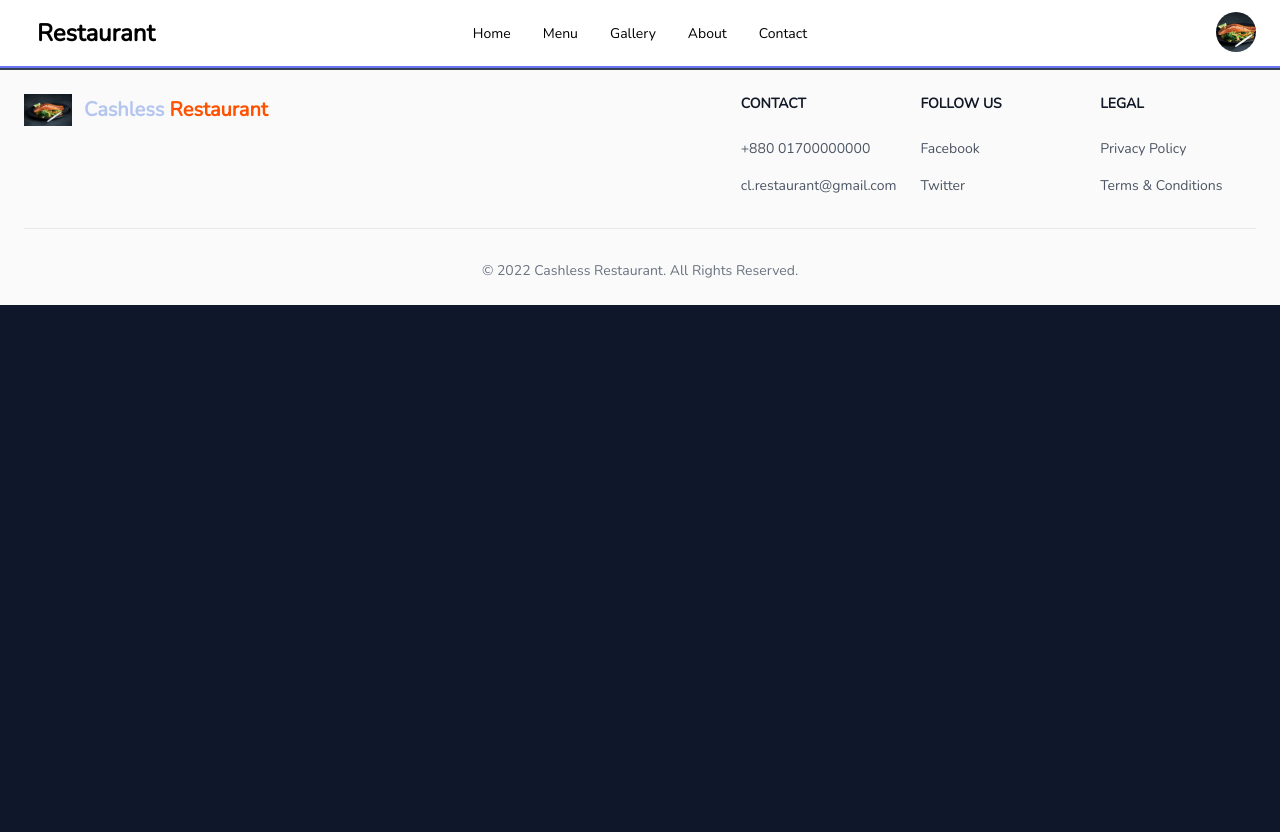
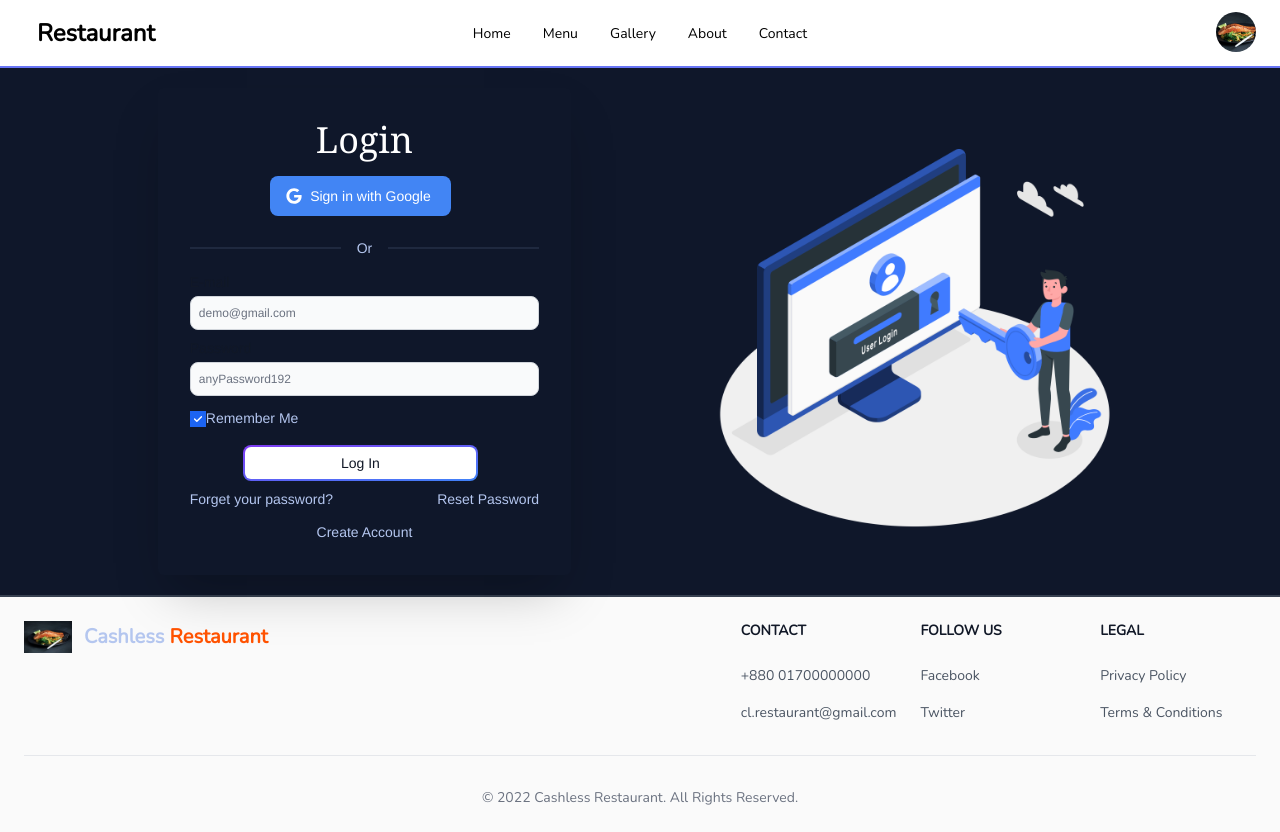
Before and after one commit to merazulEhsan/Cashless-Restaurant, a React (Create React App) app: page /login in a window 1280 px wide. Before the commit the page ends 800 px from the top, so only its background shows below. Built offline with nearby package versions, Linux system fonts and the light colour scheme.

Commit message:
14th commit

```diff
--- a/public/index.html
+++ b/public/index.html
@@ -24,8 +24,11 @@
     -->
   <link rel="stylesheet" href="https://unpkg.com/aos@next/dist/aos.css" />
   <link rel="preconnect" href="https://fonts.googleapis.com">
-<link rel="preconnect" href="https://fonts.gstatic.com" crossorigin>
-<link href="https://fonts.googleapis.com/css2?family=Great+Vibes&family=Nunito&family=Playfair+Display&display=swap" rel="stylesheet">
+  <link rel="preconnect" href="https://fonts.gstatic.com" crossorigin>
+  <link href="https://fonts.googleapis.com/css2?family=Great+Vibes&family=Nunito&family=Playfair+Display&display=swap"
+    rel="stylesheet">
+
+  <script src="https://kit.fontawesome.com/d8b475a339.js" crossorigin="anonymous"></script>
 
   <title>Cashless Restaurant</title>
 </head>
--- a/src/App.js
+++ b/src/App.js
@@ -7,6 +7,7 @@ import Navbar from './components/Header/Navbar'
 import Home from './components/Home/Home';
 import Menu from './components/Menu/Menus';
 import Footer from './components/Footer/Footer';
+import Login from './components/Login/Login';
 
 function App() {
   return (
@@ -18,6 +19,8 @@ function App() {
       <Route path='/gallery' element={<Gallery></Gallery>}></Route>
       <Route path='/about' element={<About></About>}></Route>
       <Route path='/contact' element={<Contact></Contact>}></Route>
+      <Route path='/login' element={<Login></Login>}></Route>
+
     </Routes>
     <Footer></Footer>
     </>
--- a/src/components/About/Chefs.js
+++ b/src/components/About/Chefs.js
@@ -9,7 +9,7 @@ export default function Chefs() {
         <section className='w-full mt-16 sm:p-5 container m-auto'>
             <div className='relative w-full'>
                 <h1 className='text-5xl sm:text-8xl font-vibes text-[#c8a97e] text-center'>Chef</h1>
-                <span className='text-xl sm:text-4xl font-nunito absolute left-1/4 -translate-y-6 sm:-translate-y-10 md:left-48 lg:left-1/3 xl:left-1/3 xl:translate-x-14 text-zinc-300 font-black'>Our Professional Chef</span>
+                <span className='text-3xl sm:text-5xl font-serif absolute left-1/4 -translate-y-6 sm:-translate-y-10 md:left-48 lg:left-1/3 xl:left-1/3 xl:translate-x-4 text-zinc-300 font-black'>Professional Chef</span>
             </div>
 
             <div className='mt-20 mb-20 m-auto' data-aos="fade-up" data-aos-duration="3000">
--- a/src/components/Footer/Footer.js
+++ b/src/components/Footer/Footer.js
@@ -4,7 +4,7 @@ import salmon from '../../images/salmon.jpg'
 export default function Footer() {
   return (
 
-<footer className="p-4 bg-[#fafafa] sm:p-6 dark:bg-gray-900 border-t-2 border-gray-700 container m-auto">
+<footer className="p-4 bg-[#fafafa] sm:p-6 dark:bg-black border-t-2 border-gray-700 container m-auto">
     <div className="md:flex md:justify-between ">
         <div className="mb-6 md:mb-0">
             <a href="/" className="flex items-center">
--- a/src/components/Header/Navbar.js
+++ b/src/components/Header/Navbar.js
@@ -23,7 +23,7 @@ export default function Navbar() {
         </>
     )
     return (
-        <div className="navbar bg-white backdrop-blur-2xl dark:bg-base-100 sticky w-full z-20 top-0 font-nunito font-light container px-5 m-auto border-b-2 border-indigo-500 text-black dark:text-current">
+        <div className="navbar bg-white backdrop-blur-2xl dark:bg-base-100 sticky w-full top-0 z-20 font-nunito font-light container px-5 m-auto border-b-2 border-indigo-500 text-black dark:text-current">
             <div className="navbar-start">
                 <div className="dropdown">
                     <label tabIndex={0}
--- a/src/components/Home/Review.js
+++ b/src/components/Home/Review.js
@@ -53,6 +53,7 @@ export default function Review() {
                         <div className='text-center p-5'>
                             <div className='  mb-7 mt-7 flex justify-center'>
                                 <div className='h-24 w-24 rounded-full bg-slate-800'>
+
 
                                 </div>
                             </div>
--- /dev/null
+++ b/src/components/Login/Login.js
@@ -0,0 +1,63 @@
+import React from 'react'
+import login from '../../images/Login-amico.png'
+
+export default function Login() {
+    return (
+        <>
+        <div className=" container m-auto sm:p-4 lg:p-5 ">
+
+
+            <div className=' flex justify-evenly rounded-md items-center ' >
+                <div className='p-8 sm:1/2 lg:w-1/3 shadow-2xl rounded-md'>
+
+                <h1 className='text-4xl font-serif text-white mb-4 text-center'>
+                    Login</h1>
+                    <div className='text-center'>
+                        <button type="button" class="text-white bg-[#4285F4] hover:bg-[#4285F4]/90 focus:ring-4 focus:outline-none focus:ring-[#4285F4]/50 font-medium rounded-lg text-sm px-5 py-2.5 text-center inline-flex items-center dark:focus:ring-[#4285F4]/55 mr-2 mb-2">
+                            <svg class="mr-2 -ml-1 w-4 h-4" aria-hidden="true" focusable="false" data-prefix="fab" data-icon="google" role="img" xmlns="http://www.w3.org/2000/svg" viewBox="0 0 488 512">
+                                <path fill="currentColor" d="M488 261.8C488 403.3 391.1 504 248 504 110.8 504 0 393.2 0 256S110.8 8 248 8c66.8 0 123 24.5 166.3 64.9l-67.5 64.9C258.5 52.6 94.3 116.6 94.3 256c0 86.5 69.1 156.6 153.7 156.6 98.2 0 135-70.4 140.8-106.9H248v-85.3h236.1c2.3 12.7 3.9 24.9 3.9 41.4z"></path>
+                            </svg>
+                            Sign in with Google
+                        </button>
+                    </div>
+                    <p className='divider'>
+                        <span>Or</span>
+                    </p>
+                    <form className=''>
+                        <div className='mb-2'>
+                            <label for="small-input" class="block mb-1 text-sm font-medium text-gray-900 dark:text-gray-300">E-mail</label>
+                            <input type="text" id="small-input" class="block p-2 w-full text-gray-900 bg-gray-50 rounded-lg border border-gray-300 sm:text-xs focus:ring-blue-500 focus:border-blue-500 dark:bg-gray-800 dark:border-gray-600 dark:placeholder-gray-400 dark:text-white dark:focus:ring-blue-500 dark:focus:border-blue-500" placeholder='demo@gmail.com'/>
+                        </div>
+                        <div className='mb-3'>
+                            <label for="small-input" class="block mb-1 text-sm font-medium text-gray-900 dark:text-gray-300">Password</label>
+                            <input type="text" id="small-input" class="block p-2 w-full text-gray-900 bg-gray-50 rounded-lg border border-gray-300 sm:text-xs focus:ring-blue-500 focus:border-blue-500 dark:bg-gray-800 dark:border-gray-600 dark:placeholder-gray-400 dark:text-white dark:focus:ring-blue-500 dark:focus:border-blue-500" placeholder='anyPassword192'/>
+                        </div>
+                        <div className='flex items-center '>
+                            <input type='checkbox' checked='checked'/>
+                            <p>Remember Me</p>
+                        </div>
+                        <div className='text-center'>
+                        <button class="mt-4 relative inline-flex items-center justify-center p-0.5 mb-2 mr-2 overflow-hidden text-sm font-medium text-gray-900 rounded-lg group bg-gradient-to-br from-purple-600 to-blue-500 group-hover:from-purple-600 group-hover:to-blue-500 hover:text-white dark:text-white focus:ring-4 focus:outline-none focus:ring-blue-300 dark:focus:ring-blue-800">
+                            <span class="relative px-24 py-1.5 transition-all ease-in duration-75 bg-white dark:bg-gray-900 rounded-md group-hover:bg-opacity-0">
+                                Log In
+                            </span>
+                        </button>
+                        </div>
+                    </form>
+                    <div className='flex items-center justify-between mb-3'>
+                        <p>Forget your password?</p>
+                        <a href='/'>Reset Password</a>
+                    </div>
+                    <p className='text-center cursor-pointer hover:underline'>Create Account</p>
+                </div>
+
+                <div className='w-1/2 lg:w-1/3 hidden md:block'>
+                    <img src={login} alt="" />
+                </div>
+
+            </div>
+        </div>
+
+        </>
+    )
+}
```
Also changed, not shown: src/images/Login-amico.png (added), src/images/Sign up.gif (added).
